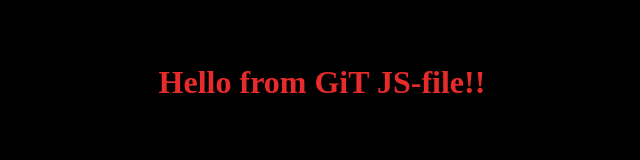
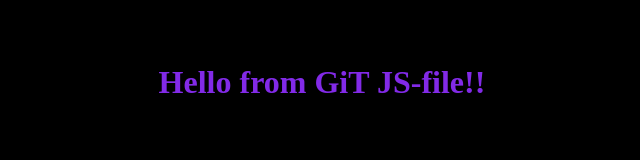
Before and after one commit to DARIK0/git-course, a plain HTML site: page index.html in a window 1280 px wide. Shown: the whole page, without its empty margins (318-958 px from the left). Drawn offline with Linux system fonts and the light colour scheme.

Commit message:
5-git-course folder-like2user

```diff
--- a/index.html
+++ b/index.html
@@ -11,6 +11,7 @@
             color: #42da07;
             color: #e7e42a;
             color: #e72a2a;
+            color: #822ae7;
             background-color: black;
             text-align: center;
         }
```
